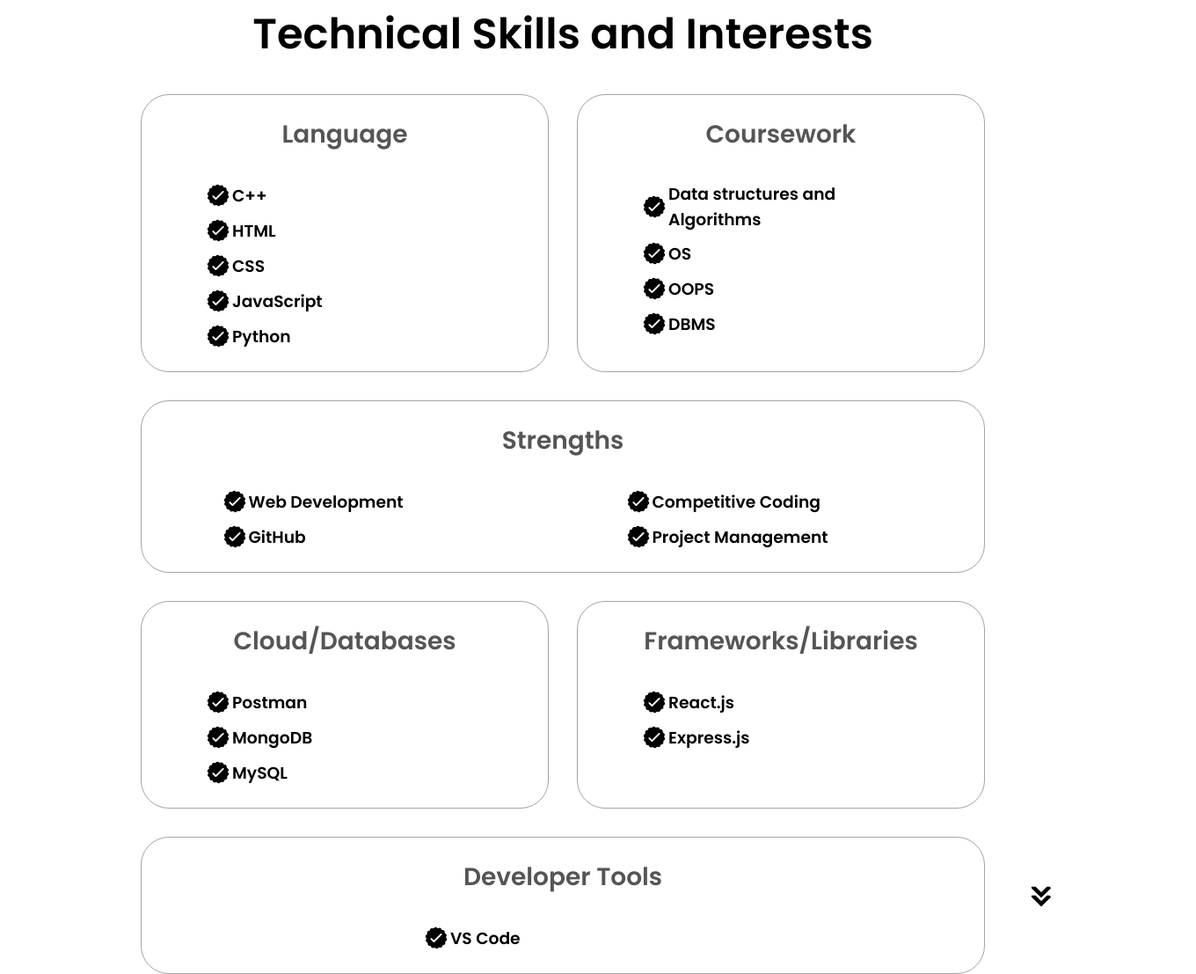
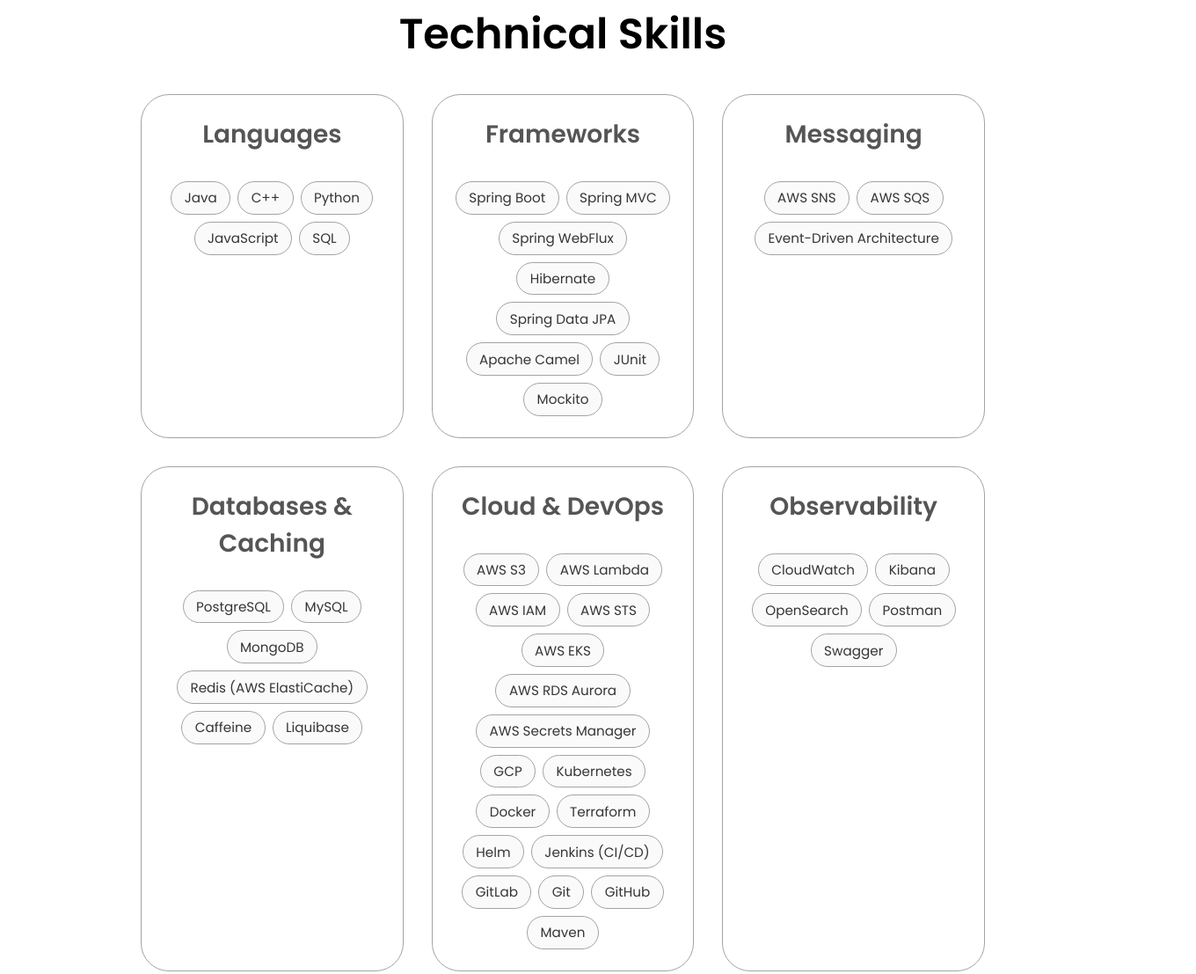
Before and after one commit to ShaileeGavnekar/MyPortfolio, a plain HTML site: page index.html in a window 1280 px wide. Shown: the part 1693-2800 px from the top of the page at 88% size, 1360 px wide, since content can reach past the window. Drawn offline with Linux system fonts and the light colour scheme.

Commit message:
Update portfolio for new role, resume and PulseGuard project
- Replace the downloadable resume and rebuild the Skills section from it
- Show Software Development Engineer, update About, and add Clearwater
  Analytics (SDE 1 and intern) to Experience; drop the older entries
- Replace BrightWash with PulseGuard (screenshot, GitHub and Live Demo
  links) and remove the unused BrightWash image
- Fix the broken script tag, the Contact button anchor and the invalid
  media queries so the mobile layout and menu work
- Line up the project cards row by row, stop the Experience arrow from
  causing sideways scroll, and update the footer year

```diff
--- a/index.html
+++ b/index.html
@@ -44,13 +44,13 @@
         <div class="section_text">
             <p class="section_text_p1">Hey, I'm</p>
             <h1 class="title">Shailee Gavnekar</h1>
-            <p class="section_text_p2">Final Year Student</p>
+            <p class="section_text_p2">Software Development Engineer</p>
             <div class="btn-container">
                 <button
                 class="btn btn-color-2"
                 onclick="window.open('./assets/Shailee_Resume.pdf')">
             Download CV</button>
-            <button class="btn btn-color-1" onclick="location.href='./#conatct'">
+            <button class="btn btn-color-1" onclick="location.href='./#contact'">
                 Contact Info
             </button>
             </div>
@@ -61,7 +61,6 @@
                 class="icon" onclick="location.href='https://github.com/ShaileeGavnekar'"/>
             </div>
             </div>
-        </div>
     </section>
      <section id="about">
       <p class="section_text_p1">Get To Know More</p>
@@ -85,16 +84,19 @@
               <h3>Education</h3>
               <h4 class="clg-name">Maulana Azad National Institute of Technology, Bhopal</h4>
               <p class="course-name">Bachelor of Technology in Electronics and Communication Engineering</p>
+              <p class="course-name">2021 – 2025 · CGPA: 8.13/10.0</p>
             </div>
           </div>
           <div class="text-container">
             <p class="description">
-                I am Shailee Gavnekar, a dedicated Electronics and Communication Engineering student at NIT Bhopal,
-                 currently in my 4th year (7th semester). I have a solid foundation in electronics, communication systems,
-                 and software development. My academic journey includes a strong performance in coursework and involvement in various projects
-                 that blend technical skills with creativity. I am proficient in data structures and algorithms using C++, and I have an intermediate knowledge of web
-                  development with HTML, CSS, and JavaScript. Additionally, I am familiar with frameworks like React.js and Express.js and have competency in managing databases using MongoDB.
-                   This unique blend of hardware and software skills allows me to develop innovative solutions that bridge the gap between electronics and software.
+                I am Shailee Gavnekar, a Software Development Engineer at Clearwater Analytics in Noida.
+                 I build scalable, event-driven backend microservices with Java and Spring Boot for financial data processing
+                 and portfolio management. My work includes asynchronous messaging with AWS SNS/SQS, reactive non-blocking
+                 services with Spring WebFlux, and microservices deployed on AWS EKS with Docker and Kubernetes.
+                 I care about performance and reliability, using distributed caching with Redis and Caffeine and
+                 automating CI/CD with Terraform and Jenkins. I graduated from NIT Bhopal in 2025 with a B.Tech in
+                 Electronics and Communication Engineering, and I keep sharpening my problem solving, with 700+ coding
+                 problems solved on LeetCode and GeeksForGeeks.
             </p>
           </div>
         </div>
@@ -107,173 +109,101 @@
       />
     </section>
     <section id="skills">
-        <h1 class="title">Technical Skills and Interests</h1>
+        <h1 class="title">Technical Skills</h1>
         <div class="skills-details-container">
             <div class="about-containers">
                 <div class="details-container">
-                    <h2 class="skills-sub-title">Language</h2>
-                        <div class="article-container">
-                            <article>
-                                <img src="./assets/checkmark.png" alt="skills-icon"
-                                class="icon"/>
-                                <div>
-                                    <h3>C++</h3>
-                                </div>
-                            </article>
-                                <article>
-                                <img src="./assets/checkmark.png" alt="skills-icon"
-                                class="icon"/>
-                                <div>
-                                    <h3>HTML</h3>
-                                </div>
-                            </article>
-                                <article>
-                                <img src="./assets/checkmark.png" alt="skills-icon"
-                                class="icon"/>
-                                <div>
-                                    <h3>CSS</h3>
-                                </div>
-                            </article>
-                                <article>
-                                <img src="./assets/checkmark.png" alt="skills-icon"
-                                class="icon"/>
-                                <div>
-                                    <h3>JavaScript</h3>
-                                </div>
-                            </article>
-                                <article>
-                                <img src="./assets/checkmark.png" alt="skills-icon"
-                                class="icon"/>
-                                <div>
-                                    <h3>Python</h3>
-                                </div>
-                            </article>
-                        </div>
+                    <h2 class="skills-sub-title">Languages</h2>
+                    <ul class="skill-list">
+                            <li>Java</li>
+                            <li>C++</li>
+                            <li>Python</li>
+                            <li>JavaScript</li>
+                            <li>SQL</li>
+                    </ul>
                 </div>
-                    <div class="details-container">
-                        <h2 class="skills-sub-title">Coursework</h2>
-                        <div class="article-container">
-                            <article>
-                                <img src="./assets/checkmark.png" alt="skills-icon"
-                                class="icon"/>
-                                <div>
-                                    <h3>Data structures and Algorithms</h3>
-                                </div>
-                            </article>
-                                <article>
-                                <img src="./assets/checkmark.png" alt="skills-icon"
-                                class="icon"/>
-                                <div>
-                                    <h3>OS</h3>
-                                </div>
-                            </article>
-                                <article>
-                                <img src="./assets/checkmark.png" alt="skills-icon"
-                                class="icon"/>
-                                <div>
-                                    <h3>OOPS</h3>
-                                </div>
-                            </article>
-                                <article>
-                                <img src="./assets/checkmark.png" alt="skills-icon"
-                                class="icon"/>
-                                <div>
-                                    <h3>DBMS</h3>
-                                </div>
-                            </article>
-                        </div>
+                <div class="details-container">
+                    <h2 class="skills-sub-title">Frameworks</h2>
+                    <ul class="skill-list">
+                            <li>Spring Boot</li>
+                            <li>Spring MVC</li>
+                            <li>Spring WebFlux</li>
+                            <li>Hibernate</li>
+                            <li>Spring Data JPA</li>
+                            <li>Apache Camel</li>
+                            <li>JUnit</li>
+                            <li>Mockito</li>
+                    </ul>
                 </div>
-                                <div class="details-container">
-                    <h2 class="skills-sub-title">Strengths</h2>
-                        <div class="article-container">
-                             <article>
-                                <img src="./assets/checkmark.png" alt="skills-icon"
-                                class="icon"/>
-                                <div>
-                                    <h3>Web Development</h3>
-                                </div>
-                            </article>
-                                <article>
-                                <img src="./assets/checkmark.png" alt="skills-icon"
-                                class="icon"/>
-                                <div>
-                                    <h3>Competitive Coding</h3>
-                                </div>
-                            </article>
-                                <article>
-                                <img src="./assets/checkmark.png" alt="skills-icon"
-                                class="icon"/>
-                                <div>
-                                    <h3>GitHub</h3>
-                                </div>
-                            </article>
-                                <article>
-                                <img src="./assets/checkmark.png" alt="skills-icon"
-                                class="icon"/>
-                                <div>
-                                    <h3>Project Management</h3>
-                                </div>
-                            </article>
-                        </div>
+                <div class="details-container">
+                    <h2 class="skills-sub-title">Messaging</h2>
+                    <ul class="skill-list">
+                            <li>AWS SNS</li>
+                            <li>AWS SQS</li>
+                            <li>Event-Driven Architecture</li>
+                    </ul>
                 </div>
             </div>
             <div class="about-containers">
                 <div class="details-container">
-                    <h2 class="skills-sub-title">Cloud/Databases</h2>
-                        <div class="article-container">
-                            <article>
-                                <img src="./assets/checkmark.png" alt="skills-icon"
-                                class="icon"/>
-                                <div>
-                                    <h3>Postman</h3>
-                                </div>
-                            </article>
-                                <article>
-                                <img src="./assets/checkmark.png" alt="skills-icon"
-                                class="icon"/>
-                                <div>
-                                    <h3>MongoDB</h3>
-                                </div>
-                            </article>
-                                <article>
-                                <img src="./assets/checkmark.png" alt="skills-icon"
-                                class="icon"/>
-                                <div>
-                                    <h3>MySQL</h3>
-                                </div>
-                            </article>
-                        </div>
+                    <h2 class="skills-sub-title">Databases &amp; Caching</h2>
+                    <ul class="skill-list">
+                            <li>PostgreSQL</li>
+                            <li>MySQL</li>
+                            <li>MongoDB</li>
+                            <li>Redis (AWS ElastiCache)</li>
+                            <li>Caffeine</li>
+                            <li>Liquibase</li>
+                    </ul>
                 </div>
-                    <div class="details-container">
-                        <h2 class="skills-sub-title">Frameworks/Libraries</h2>
-                        <div class="article-container">
-                            <article>
-                                <img src="./assets/checkmark.png" alt="skills-icon"
-                                class="icon"/>
-                                <div>
-                                    <h3>React.js</h3>
-                                </div>
-                            </article>
-                                <article>
-                                <img src="./assets/checkmark.png" alt="skills-icon"
-                                class="icon"/>
-                                <div>
-                                    <h3>Express.js</h3>
-                                </div>
-                            </article>
-                        </div>
+                <div class="details-container">
+                    <h2 class="skills-sub-title">Cloud &amp; DevOps</h2>
+                    <ul class="skill-list">
+                            <li>AWS S3</li>
+                            <li>AWS Lambda</li>
+                            <li>AWS IAM</li>
+                            <li>AWS STS</li>
+                            <li>AWS EKS</li>
+                            <li>AWS RDS Aurora</li>
+                            <li>AWS Secrets Manager</li>
+                            <li>GCP</li>
+                            <li>Kubernetes</li>
+                            <li>Docker</li>
+                            <li>Terraform</li>
+                            <li>Helm</li>
+                            <li>Jenkins (CI/CD)</li>
+                            <li>GitLab</li>
+                            <li>Git</li>
+                            <li>GitHub</li>
+                            <li>Maven</li>
+                    </ul>
                 </div>
-                                <div class="details-container">
-                    <h2 class="skills-sub-title">Developer Tools</h2>
-                        <div class="article-container">
-                            <article>
-                                <img src="./assets/checkmark.png" alt="skills-icon"
-                                class="icon"/>
-                                <div>
-                                    <h3>VS Code</h3>
-                                </div>
-                            </article>
-                    </div>
+                <div class="details-container">
+                    <h2 class="skills-sub-title">Observability</h2>
+                    <ul class="skill-list">
+                            <li>CloudWatch</li>
+                            <li>Kibana</li>
+                            <li>OpenSearch</li>
+                            <li>Postman</li>
+                            <li>Swagger</li>
+                    </ul>
+                </div>
+            </div>
+            <div class="about-containers">
+                <div class="details-container">
+                    <h2 class="skills-sub-title">Concepts</h2>
+                    <ul class="skill-list">
+                            <li>OOPs</li>
+                            <li>Microservices Architecture</li>
+                            <li>REST APIs</li>
+                            <li>Integration Testing</li>
+                            <li>Idempotency</li>
+                            <li>Distributed Systems</li>
+                            <li>System Design</li>
+                            <li>Performance Optimization</li>
+                            <li>Data Structures</li>
+                            <li>Deep Learning</li>
+                    </ul>
                 </div>
             </div>
         </div>
@@ -292,23 +222,24 @@
             <div class="details-container color-container">
                 <div class="article-container">
                     <img
-                    src="./assets/Project1.png" alt="project1"
+                    src="./assets/Project4.png" alt="PulseGuard project screenshot"
                     class="project-img"/>
                 </div>
-                <h2 class="skills-sub-title project-title">BrightWash</h2>
-                <h4 class="skills-used">React.Js, Express.Js, Material UI, MongoDB, Postman</h4>
-                <p class="project-content">Recognized the inefficiency of ad-hoc laundry collection in a hostel, where the lack of a fixed schedule led to
-                    missed pickups and inconvenience for residents.</p>
+                <h2 class="skills-sub-title project-title">PulseGuard</h2>
+                <h4 class="skills-used">Java, Spring Boot 3, Spring Security (JWT), JPA/Hibernate, PostgreSQL, Docker</h4>
+                <p class="project-content">An API and website uptime monitor. A multi-tenant REST API with a scheduled job that pings registered
+                    endpoints and tracks uptime, latency, and status history. Secured with stateless JWT authentication and per-user data isolation,
+                    with a resilient scheduler and Slack/Discord alerts.</p>
                     <br/>
                 <div class="btn-container">
                     <button
                     class="btn btn-color-2 project-btn"
-                    onclick="location.href='https://github.com/ShaileeGavnekar/BrightWash'"
+                    onclick="location.href='https://github.com/ShaileeGavnekar/PulseGuard'"
                     >
                 GitHub
                 </button>
                 <button class="btn btn-color-2 project-btn"
-                onclick="location.href='https://github.com/ShaileeGavnekar/BrightWash'">Live Demo</button>
+                onclick="location.href='https://github.com/ShaileeGavnekar/PulseGuard'">Live Demo</button>
                 </div>
             </div>
             <div class="details-container color-container">
@@ -370,16 +301,28 @@
     <br/>
     <div class="experience-container">
         <div class="experience-details">
-            <h3>Raymond</h3>
+            <h3>Clearwater Analytics</h3>
 
-                <h5 class="experience-sub-heading">Instrumentaion Trainee, Borgaon.</h5>
+                <h5>Software Development Engineer 1, Noida (06/2025 – Present)</h5>
 
-                <ul class>
-                    <li>Developed proficiency in programming machines using programmable logic circuits for tasks like precise chemical and color measurements.</li>
-                    <li>Applied sensors in industrial machines to enhance automation accuracy and efficiency, gaining practical insights into sensor technology.</li>
-                    <li>Acquired hands-on experience in troubleshooting and optimizing automated systems, crucial for modern manufacturing practices.</li>
+                <ul>
+                    <li>Developed scalable backend microservices using Java and Spring Boot for financial data processing and portfolio management workflows.</li>
+                    <li>Developed and maintained 10+ production microservices deployed on AWS EKS (Kubernetes) using Docker, with horizontal scaling and high availability.</li>
+                    <li>Implemented distributed caching with AWS ElastiCache (Redis) and Caffeine to reduce database load and improve API latency for read-heavy workflows.</li>
+                    <li>Optimized data-processing throughput using asynchronous, non-blocking I/O (Spring WebFlux / Project Reactor), Resilience4j (retry, rate limiting), and REST + async orchestration via Apache Camel.</li>
+                    <li>Built infrastructure-as-code with Terraform and Jenkins CI/CD pipelines enabling automated testing, container builds, and zero-downtime deployments.</li>
                 </ul>
+        </div>
+        <div class="experience-details">
+            <h3>Clearwater Analytics</h3>
 
+                <h5>Software Development Intern, Noida (01/2025 – 06/2025)</h5>
+
+                <ul>
+                    <li>Built RESTful APIs and backend modules in Java and Spring Boot for internal financial applications, documented with Swagger/OpenAPI.</li>
+                    <li>Implemented business logic and database integration with Hibernate/Spring Data JPA on AWS RDS Aurora MySQL, including asynchronous data-processing flows.</li>
+                    <li>Gained hands-on exposure to AWS, Docker, Kubernetes, and Jenkins CI/CD while supporting deployment and monitoring.</li>
+                </ul>
         </div>
         <div class="experience-details">
             <h3>Indian Society for Technical Education Students' Chapter</h3>
@@ -393,16 +336,6 @@
                     <li>Cognition (a webinar) in Flair Haven</li>
                 </ul>
 
-        </div>
-        <div class="experience-details">
-            <h3>Vindhya Telelinks Limited</h3>
-
-                <h5>Trainee, Rewa</h5>
-
-                <ul>
-                    <li>The program offers comprehensive knowledge and practical experience in producing optical fiber cables, ensuring high-quality output.</li>
-                    <li>Emphasizing rigorous quality control techniques, the training ensures professionals can consistently maintain superior product standards.</li>
-                </ul>
         </div>
 
     </div>
@@ -447,9 +380,9 @@
             </div>
         </nav>
         <p>
-            Copyright &#169; 2024 Shailee Gavnekar. All Rights Reserved.
+            Copyright &#169; 2026 Shailee Gavnekar. All Rights Reserved.
         </p>
     </footer>
-    <script src="portfolio.js>"></script>
+    <script src="portfolio.js"></script>
 </body>
 </html>
--- a/portfolio.css
+++ b/portfolio.css
@@ -8,6 +8,8 @@ body{
 }
 html{
     scroll-behavior: smooth;
+    background: white;
+    color-scheme: only light;
 }
 p{
     color: rgb(85, 85, 85);
@@ -300,6 +302,21 @@ article .icon{
     cursor: default;
     gap: 0.5rem;
 }
+.skill-list{
+    display: flex;
+    flex-wrap: wrap;
+    justify-content: center;
+    gap: 0.5rem;
+    list-style: none;
+}
+.skill-list li{
+    padding: 0.4rem 0.9rem;
+    border: rgb(163, 163, 163) 0.1rem solid;
+    border-radius: 2rem;
+    background: rgb(250, 250, 250);
+    color: rgb(53, 53, 53);
+    font-size: 0.95rem;
+}
 /* Projects */
 #projects{
     position: relative;
@@ -326,6 +343,46 @@ article .icon{
 }
 .skills-used{
     font-size: medium;
+}
+/* Project cards share grid rows, so the image, title, tech stack,
+   description and buttons line up horizontally across the cards. */
+@supports (grid-template-rows: subgrid){
+    #projects .about-containers{
+        display: grid;
+        grid-template-columns: repeat(auto-fit, minmax(min(100%, 20.25rem), 1fr));
+        gap: 0 2rem;
+        margin-bottom: 0;
+    }
+    #projects .details-container{
+        display: grid;
+        grid-template-columns: minmax(0, 1fr);
+        grid-template-rows: subgrid;
+        grid-row: span 5;
+        margin-bottom: 2rem;
+    }
+    #projects .details-container > br{
+        display: none;
+    }
+    #projects .article-container{
+        grid-row: 1;
+        align-items: flex-start;
+    }
+    #projects .project-title{
+        grid-row: 2;
+    }
+    #projects .skills-used{
+        grid-row: 3;
+    }
+    #projects .project-content{
+        grid-row: 4;
+    }
+    #projects .btn-container{
+        grid-row: 5;
+        margin-top: 1.5rem;
+    }
+    #projects .project-img{
+        height: auto;
+    }
 }
 /* Contact */
 #contact{
@@ -370,6 +427,7 @@ footer p{
 }
 /* Experience Section */
 #experience {
+    position: relative;
     padding-top: 4vh;
     height: auto;
     margin: 0 10rem;
```
Also changed, not shown: mediaqueries.css (+13 -5 lines), assets/Project1.png (deleted), assets/Project4.png (added), 1 other file.
